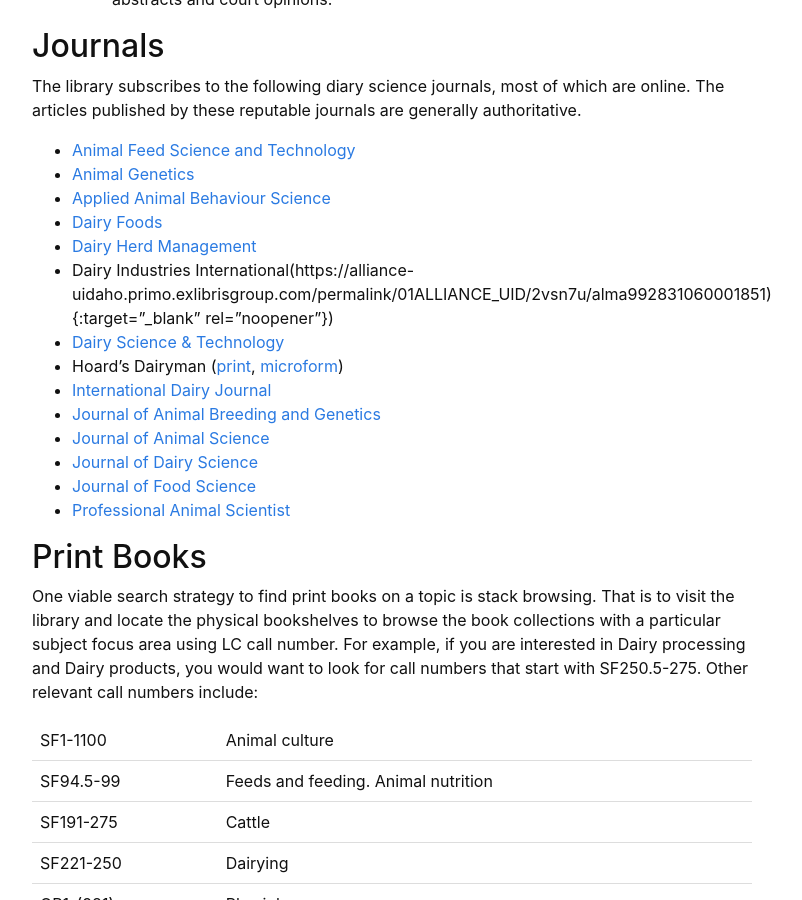
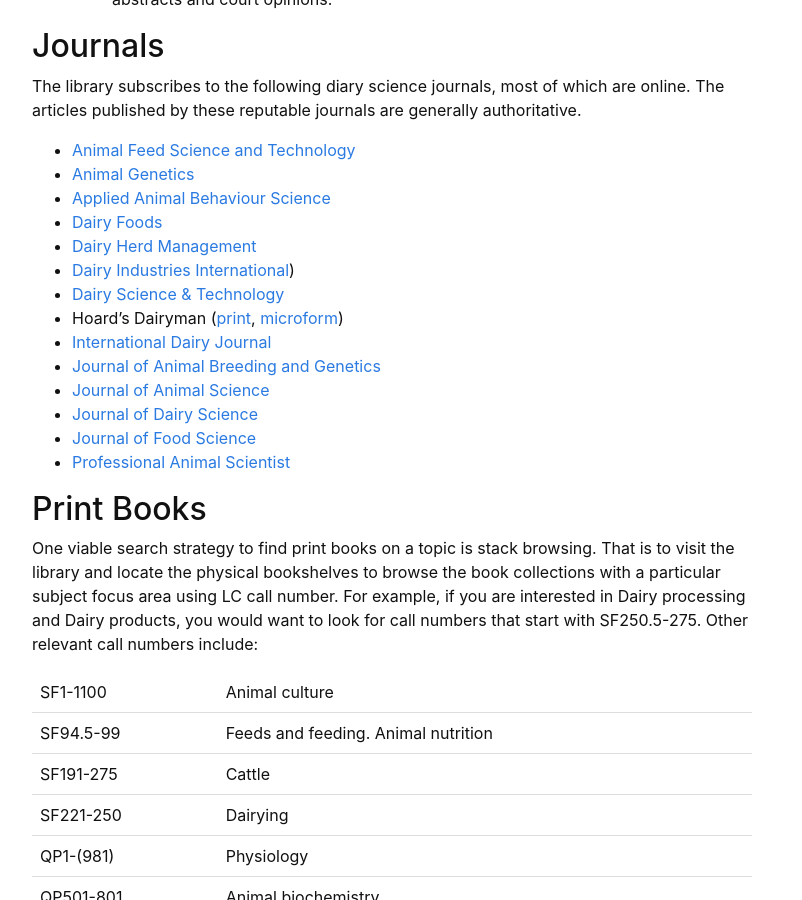
Before and after one commit to hanwendong1/avs463, a Jekyll site: the page built from content/5-Other-Resources.md, in a window 1280 px wide and 900 px high, scrolled down 745 px. Shown: the whole window, without its empty margins (248-1050 px from the left). Built offline with Jekyll 4.4.1, drawn with Linux system fonts in a browser that asks for light colours.

Commit message:
Update 5-Other-Resources.md

```diff
--- a/content/5-Other-Resources.md
+++ b/content/5-Other-Resources.md
@@ -21,7 +21,7 @@ The library subscribes to the following diary science journals, most of which ar
 - [Applied Animal Behaviour Science](https://www-sciencedirect-com.uidaho.idm.oclc.org/journal/applied-animal-behaviour-science){:target="_blank" rel="noopener"}
 - [Dairy Foods](https://go-gale-com.uidaho.idm.oclc.org/ps/i.do?p=ITOF&u=mosc00780&id=GALE%7C3301&v=2.1&it=aboutJournal){:target="_blank" rel="noopener"}
 - [Dairy Herd Management](https://www-proquest-com.uidaho.idm.oclc.org/publication/6807?accountid=14551&OpenUrlRefId=info:xri/sid:primo){:target="_blank" rel="noopener"}
-- Dairy Industries International(https://alliance-uidaho.primo.exlibrisgroup.com/permalink/01ALLIANCE_UID/2vsn7u/alma992831060001851){:target="_blank" rel="noopener"})
+- [Dairy Industries International](https://alliance-uidaho.primo.exlibrisgroup.com/permalink/01ALLIANCE_UID/2vsn7u/alma992831060001851){:target="_blank" rel="noopener"})
 - [Dairy Science & Technology](https://www.dairy-journal.org/index.php?option=com_issues&task=multi&Itemid=39&lang=en_GB.utf8,+en_GB.UT){:target="_blank" rel="noopener"}
 - Hoard's Dairyman ([print](https://alliance-uidaho.primo.exlibrisgroup.com/permalink/01ALLIANCE_UID/2vsn7u/alma996012804601851){:target="_blank" rel="noopener"}, [microform](https://alliance-uidaho.primo.exlibrisgroup.com/permalink/01ALLIANCE_UID/2vsn7u/alma995334201851){:target="_blank" rel="noopener"})
 - [International Dairy Journal](https://www-sciencedirect-com.uidaho.idm.oclc.org/journal/international-dairy-journal){:target="_blank" rel="noopener"}
```
